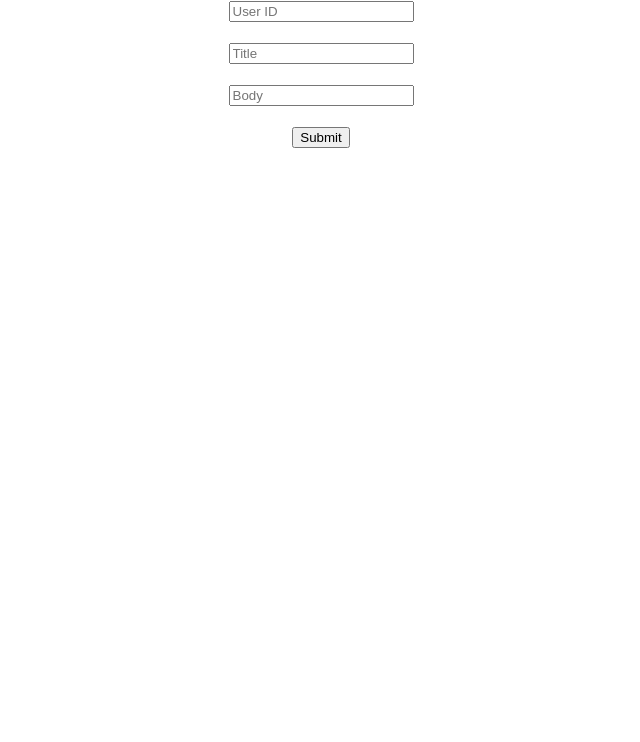
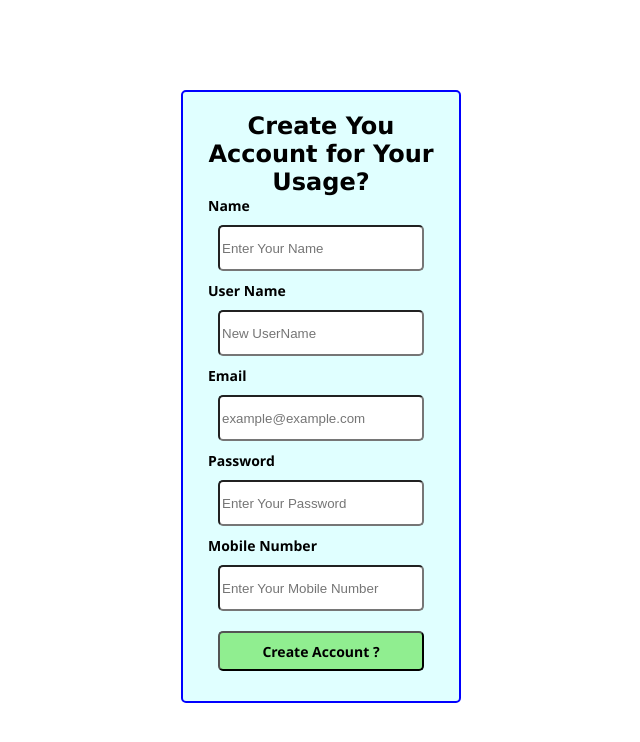
Before and after one commit to KKeyan24/reactJSLearing, a React (Create React App) app: page / in a window 1280 px wide. Shown: the top 742 px of the page, without its empty margins (319-959 px from the left). Built offline with nearby package versions, Linux system fonts and the light colour scheme.

Commit message:
RJS:- Self Form

```diff
--- a/src/App.js
+++ b/src/App.js
@@ -1,10 +1,10 @@
 import './App.css';
-import PostFunComp from './HTTP/postFunComp';
+import MainIndex from './SelfDevelopment/MainIndex';
 
 function App() {
   return (
     <div className="App">
-      <PostFunComp/>
+      <MainIndex/>
     </div>
   );
 }
--- /dev/null
+++ b/src/SelfDevelopment/MainIndex.js
@@ -0,0 +1,47 @@
+import React, { useEffect, useState } from 'react'
+import MainStyle from './mainCSS.module.css'
+
+function MainIndex() {
+  const [fromDetailData, setFormData] = useState({
+    fullName: '',
+    userID: '',
+    email: '',
+    pwd: '',
+    phone: '',
+  })
+
+  useEffect(()=>{
+    console.log(fromDetailData);
+  },[fromDetailData])
+
+  const formSubmit =(fromData)=>{
+    fromData.preventDefault();
+    console.log(fromData)
+  }
+
+  const changeHandler =(e)=>{
+    console.log(e.target.value)
+    setFormData({ ...fromDetailData, [eventFor]: e.target.value })
+  }
+
+  return (
+    <div className={MainStyle.container}>
+      <span className={MainStyle.title}>Create You Account for Your Usage?</span>
+      <form className={MainStyle.form} onSubmit={formSubmit} >
+        <label>Name</label>
+        <input type="text" name='fullName' placeholder="Enter Your Name" value={fromDetailData.fullName} onChange={(e) => changeHandler('fullName')} />
+        <label>User Name</label>
+        <input type="text" name='userId' placeholder="New UserName" value={fromDetailData.userID} onChange={(e) => changeHandler('userId')} />
+        <label>Email</label>
+        <input type="email" name='email' placeholder="example@example.com" value={fromDetailData.email} onChange={(e) => changeHandler('email')}/>
+        <label>Password</label>
+        <input type="password" name='pwd' placeholder="Enter Your Password" value={fromDetailData.pwd} onChange={(e) => changeHandler('pwd')}/>
+        <label>Mobile Number</label>
+        <input type="tel" name='phone' placeholder="Enter Your Mobile Number" value={fromDetailData.phone} onChange={(e) => changeHandler('phone')}/>
+        <button type="submit" className={MainStyle.sumbitButton} >Create Account ?</button>
+      </form>
+    </div>
+  )
+}
+
+export default MainIndex
--- /dev/null
+++ b/src/SelfDevelopment/mainCSS.module.css
@@ -0,0 +1,52 @@
+.container {
+    display: flex;
+    flex-direction: column;
+    justify-items: center;
+    justify-content: space-between;
+    margin: 90px 500px;
+    padding: 20px 25px;
+    border: 2px solid blue;
+    border-radius: 5px;
+    background-color: lightcyan;
+}
+.form {
+    display: flex;
+    flex-direction: column;
+    justify-content: space-between;
+    justify-items: flex-start;
+}
+
+label {
+    font-size: 14px;
+    font-family: 'Segoe UI', Tahoma, Geneva, Verdana, sans-serif;
+    font-weight: bolder;
+    text-align: start;
+}
+
+.title {
+    font-size: x-large;
+    font-family:Verdana, Geneva, Tahoma, sans-serif;
+    font-weight: bolder;
+}
+
+input {
+    height: 40px;
+    margin: 10px;
+    border-radius: 5px;
+}
+
+button {
+    height: 40px;
+    margin: 10px;
+    border-radius: 5px;
+    background-color: lightgreen;
+    font-size: 14px;
+    font-family: 'Segoe UI', Tahoma, Geneva, Verdana, sans-serif;
+    font-weight: bolder;
+    text-align: center;
+}
+
+.sumbitButton:hover {
+    background-color: #2a0095;
+    color: white;
+}
```
